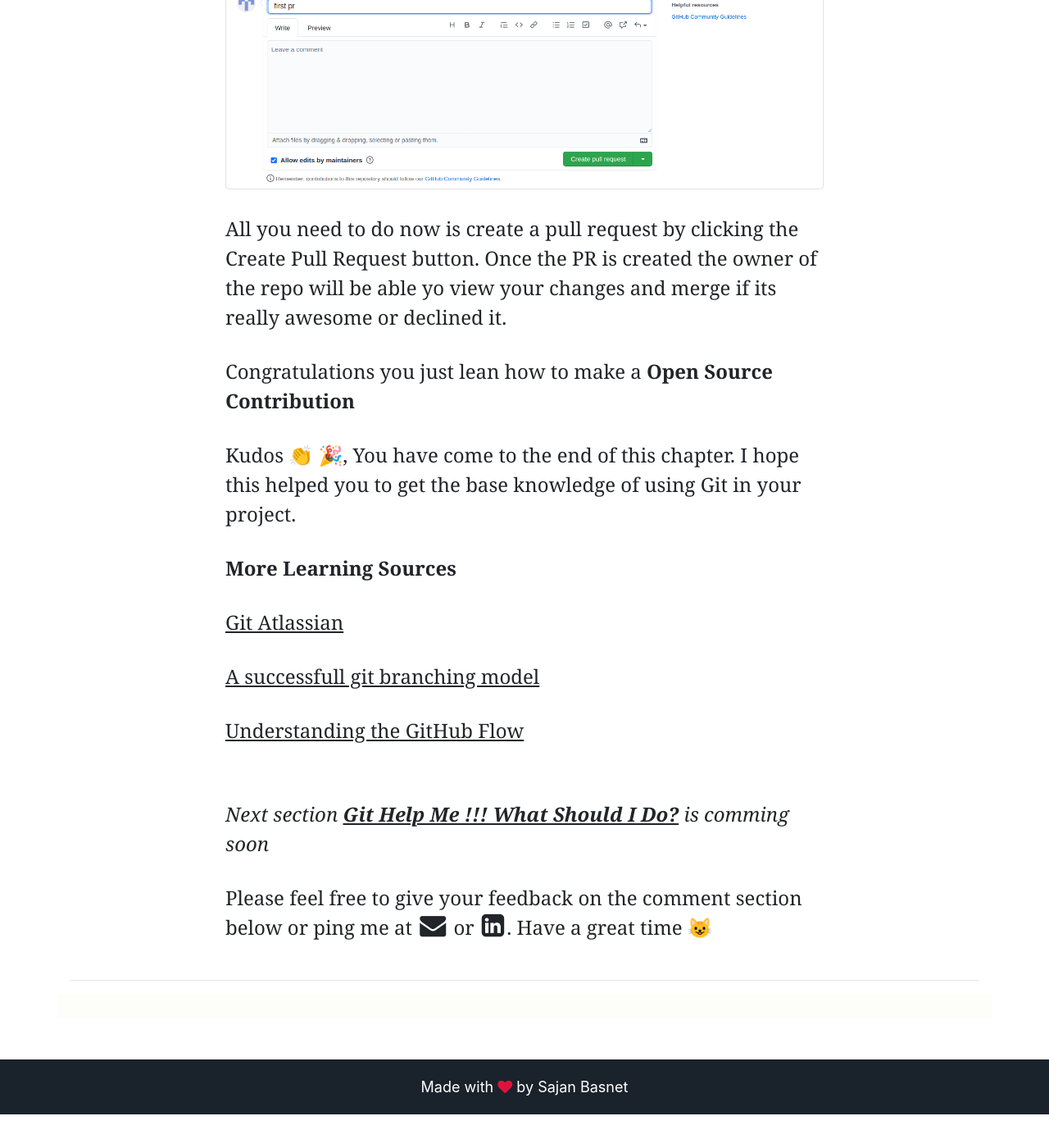
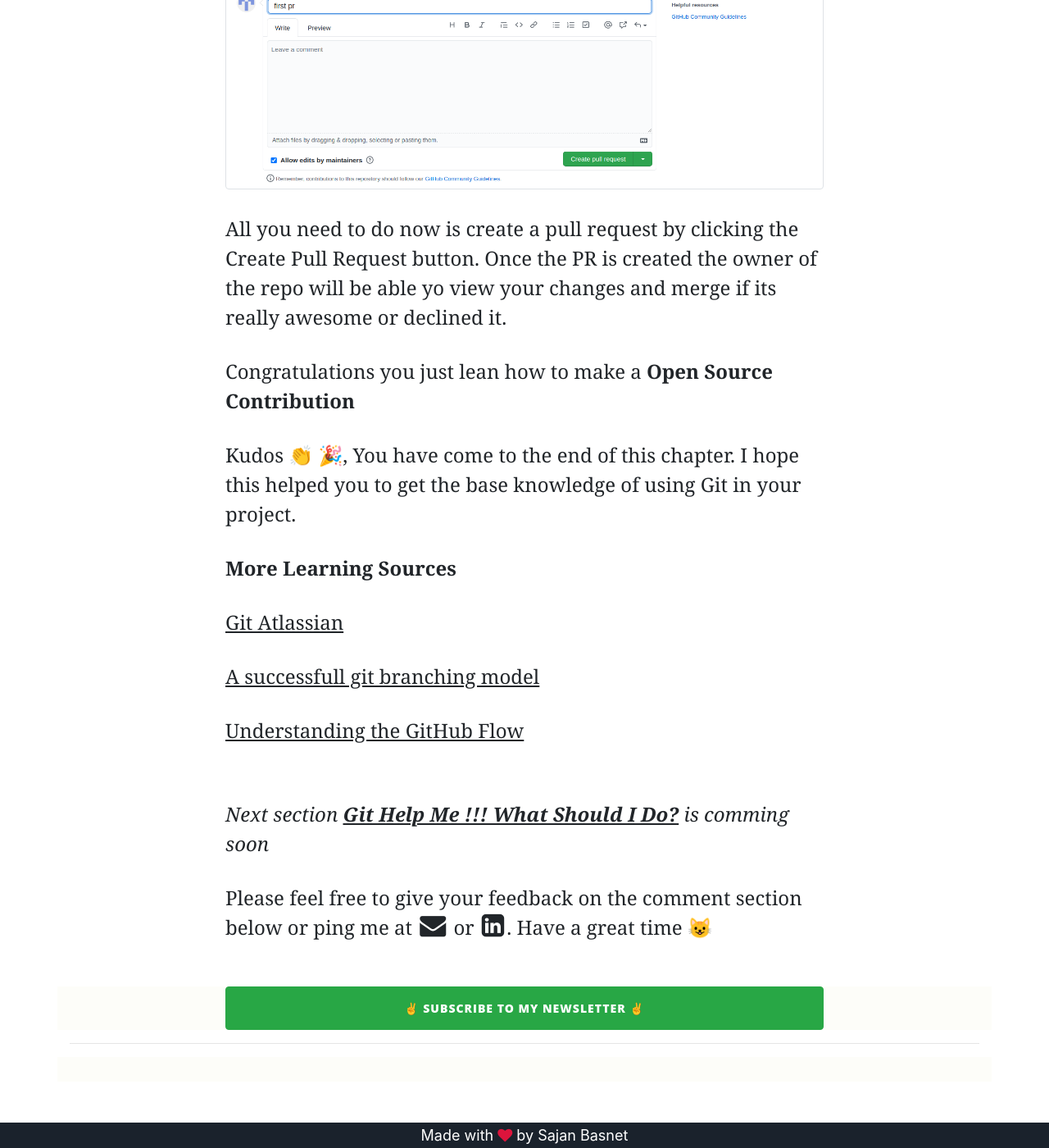
Before and after one commit to developerBlogs/developerBlogs.github.io, a Jekyll site: the page built from _posts/2020-07-18-git-for-beginners-02.markdown, in a window 1280 px wide and 1400 px high, scrolled down 16403 px. Shown: the whole window at 82% size. Built offline with Jekyll 4.4.1, drawn with Linux system fonts in a browser that asks for light colours; emoji names are drawn with the system emoji font; comment, search, counter and statistics services are not loaded; before the commit the page ends 17762 px from its top, so only the background shows below that.

Commit message:
added email subscription

```diff
--- /dev/null
+++ b/_includes/newsletter.html
@@ -0,0 +1,59 @@
+{%- include head.html -%}
+<link rel="stylesheet" href={% link /assets/css/bootstrap.css %}>
+<link rel="stylesheet" href={% link /assets/css/clean-blog.min.css %}>
+<!-- <form style="border:1px solid #ccc;padding:3px;text-align:center;"
+  action="https://feedburner.google.com/fb/a/mailverify" method="post" target="popupwindow"
+  onsubmit="window.open('https://feedburner.google.com/fb/a/mailverify?uri=github/ZhPr', 'popupwindow', 'scrollbars=yes,width=550,height=520');return true">
+  <p>Enter your email address:</p>
+  <p><input type="text" style="width:140px" name="email" /></p>
+  <input type="hidden" value="github/ZhPr" name="uri" /><input type="hidden" name="loc" value="en_US" />
+  <input type="submit" value="Subscribe" />
+</form> -->
+
+
+<!-- <form class="d-flex flex-row form-group" action="https://feedburner.google.com/fb/a/mailverify" method="post"
+  target="popupwindow"
+  onsubmit="window.open('https://feedburner.google.com/fb/a/mailverify?uri=github/ZhPr', 'popupwindow', 'scrollbars=yes,width=550,height=520');return true">
+    <div class="p-2"><label for="Subscription" class="text-info small font-italic m-1 p-1"> Subscribe</label></div>
+    <div class="p-2"><input type="text" class="form-control" name="email" id="" aria-describedby="emailHelpId"
+      placeholder="Your email address"></div>
+    <input type="hidden" value="github/ZhPr" name="uri" /><input type="hidden" name="loc" value="en_US" />
+    <input type="hidden" name="loc" value="en_US" />
+    <div class=""><input type="submit" class="btn btn-success rounded" style="height: auto" value="Subscribe" /></div>
+</form> -->
+
+<!-- Button trigger modal -->
+<button type="button" class="btn btn-success rounded btn-block text-center" data-toggle="modal" data-target="#modelId">
+  :v: Subscribe To My Newsletter :v:
+</button>
+
+<!-- Modal -->
+<div class="modal fade" id="modelId" tabindex="-1" role="dialog" aria-labelledby="modelTitleId" aria-hidden="true">
+  <div class="modal-dialog" role="document">
+    <div class="modal-content">
+      <div class="p-3 border">
+        <img class="card-img-top" src="https://image.freepik.com/free-vector/email-campaign-concept-illustration_114360-1633.jpg" alt="">
+        <form class="text-center" action="https://feedburner.google.com/fb/a/mailverify" method="post"
+          target="popupwindow"
+          onsubmit="window.open('https://feedburner.google.com/fb/a/mailverify?uri=github/ZhPr', 'popupwindow', 'scrollbars=yes,width=550,height=520');return true">
+          <div class="p-1 m-1">
+            <input type="text" class="form-control input-group text-center" style="height: 50px;" name="email"
+              placeholder="Enter Your Email Address" />
+          </div>
+          <div class="p-1 m-1">
+            <input type="hidden" value="github/ZhPr" name="uri" />
+            <input type="hidden" name="loc" value="en_US" />
+            <input type="submit" class="btn btn-outline-success btn-block rounded p-3" value="Subscribe" />
+          </div>
+        </form>
+      </div>
+    </div>
+  </div>
+</div>
+
+<script>
+  $('#exampleModal').on('show.bs.modal', event => {
+    var button = $(event.relatedTarget);
+    var modal = $(this);
+  });
+</script>
--- a/_layouts/default.html
+++ b/_layouts/default.html
@@ -1,6 +1,7 @@
 <!DOCTYPE html>
 <html lang="en">
 {% include head.html %}
+
 <body>
   {% include header.html %}
   <section id="about">
--- a/_layouts/post.html
+++ b/_layouts/post.html
@@ -21,17 +21,18 @@
     padding: 20px;
   }
 
-  blockquote{
+  blockquote {
     color: rgba(117, 117, 117, 1);
     font-style: normal;
   }
 
-  .toc > ul {
+  .toc>ul {
     padding-left: 4px;
     color: white;
     text-decoration: underline;
   }
-  .toc{
+
+  .toc {
     border-radius: 4px;
   }
 
@@ -100,11 +101,16 @@
     <div class="row">
       <div class="col-lg-8 col-md-10 mx-auto">
         {% if page.toc == true %}
-          <div class="toc border p-2 pt-4">
-            {% include toc.html html=content %}
-          </div>
+        <div class="toc border p-2 pt-4">
+          {% include toc.html html=content %}
+        </div>
         {% endif %}
         {{ content }}
+      </div>
+    </div>
+    <div class="row mt-4 mb-1" style="background-color: #fdfdf9">
+      <div class="col-lg-8 col-md-10 mx-auto">
+        {% include newsletter.html %}
       </div>
     </div>
     <hr>
```
Also changed, not shown: _includes/footer.html (+0 -10 lines), _layouts/blog-list.html (line endings or trailing spaces). Lines whose indentation alone changed are shown as unchanged.
